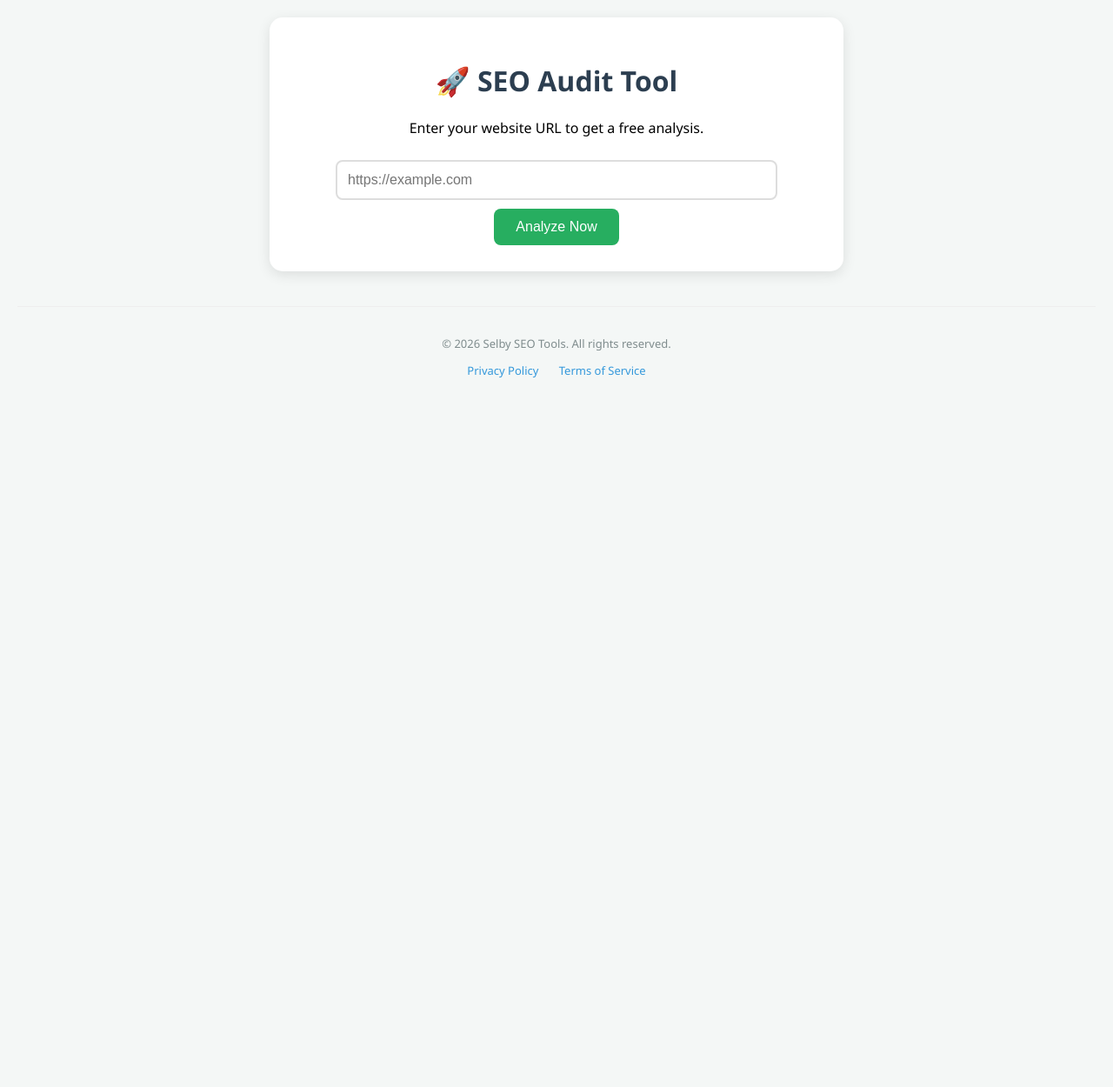
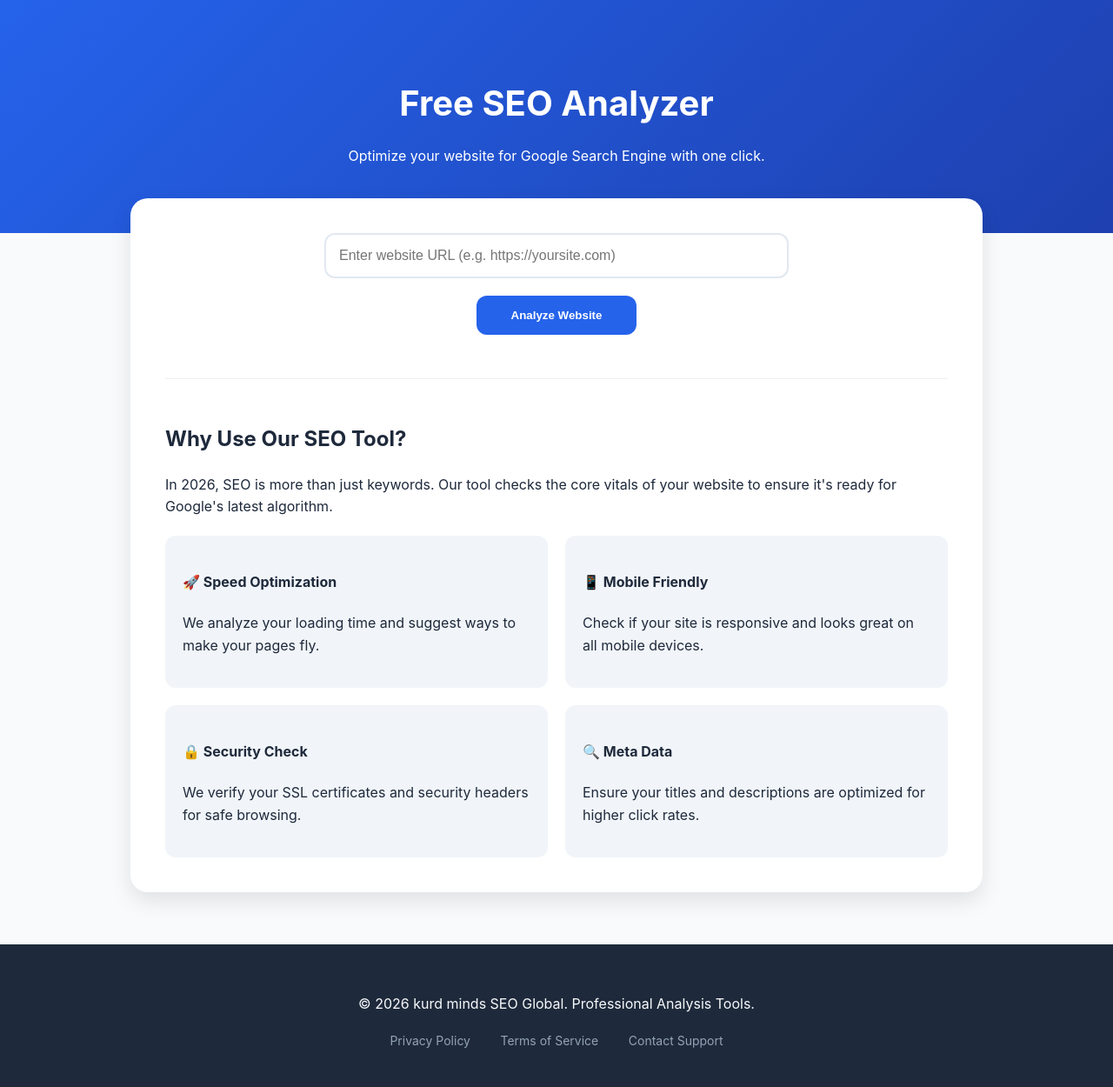
Before and after one commit to mustafmustaf230/my-global-tool, a plain HTML site: page index.html in a window 1280 px wide. Shown: the whole page at 87% size. Before the commit the page ends 800 px from the top, so only its background shows below. Drawn offline with Linux system fonts and the light colour scheme.

Commit message:
Update index.html

```diff
--- a/index.html
+++ b/index.html
@@ -1,56 +1,95 @@
 <!DOCTYPE html>
 <html lang="en">
-<head><script async src="https://pagead2.googlesyndication.com/pagead/js/adsbygoogle.js?client=ca-pub-6528477131623599"
-     crossorigin="anonymous"></script>
+<head>
     <meta charset="UTF-8">
     <meta name="viewport" content="width=device-width, initial-scale=1.0">
-    <title>Free SEO Audit Tool | Analyze Your Website</title>
+    <title>Professional SEO Audit & Website Analyzer</title>
 
     <meta name="google-site-verification" content="YOUR_GOOGLE_CODE" />
 
     <script async src="https://pagead2.googlesyndication.com/pagead/js/adsbygoogle.js?client=ca-pub-YOUR_ADSENSE_CODE" crossorigin="anonymous"></script>
 
     <style>
-        body { font-family: 'Segoe UI', Tahoma, Geneva, Verdana, sans-serif; background-color: #f4f7f6; margin: 0; padding: 20px; text-align: center; }
-        .container { max-width: 600px; background: white; padding: 30px; border-radius: 15px; box-shadow: 0 4px 15px rgba(0,0,0,0.1); margin: auto; }
-        h1 { color: #2c3e50; }
-        input { width: 80%; padding: 12px; margin: 10px 0; border: 2px solid #ddd; border-radius: 8px; font-size: 16px; }
-        button { background-color: #27ae60; color: white; padding: 12px 25px; border: none; border-radius: 8px; cursor: pointer; font-size: 16px; transition: 0.3s; }
-        button:hover { background-color: #2ecc71; }
-        #result { margin-top: 25px; text-align: left; padding: 15px; border-radius: 8px; background: #fafafa; display: none; }
-        .footer { margin-top: 40px; font-size: 13px; color: #7f8c8d; border-top: 1px solid #eee; padding-top: 20px; }
-        .footer a { color: #3498db; text-decoration: none; margin: 0 10px; }
+        :root { --primary: #2563eb; --secondary: #1e40af; --bg: #f8fafc; --text: #1e293b; }
+        body { font-family: 'Inter', sans-serif; background-color: var(--bg); color: var(--text); margin: 0; line-height: 1.6; }
+        .hero { background: linear-gradient(135deg, #2563eb 0%, #1e40af 100%); color: white; padding: 60px 20px; text-align: center; }
+        .container { max-width: 900px; margin: -40px auto 40px; background: white; padding: 40px; border-radius: 20px; box-shadow: 0 10px 25px rgba(0,0,0,0.1); }
+        h1 { font-size: 2.5rem; margin-bottom: 10px; }
+        input { width: 100%; max-width: 500px; padding: 15px; border: 2px solid #e2e8f0; border-radius: 12px; font-size: 16px; margin-bottom: 20px; outline: none; transition: 0.3s; }
+        input:focus { border-color: var(--primary); box-shadow: 0 0 0 4px rgba(37, 99, 235, 0.1); }
+        button { background: var(--primary); color: white; padding: 15px 40px; border: none; border-radius: 12px; font-weight: 600; cursor: pointer; transition: 0.3s; }
+        button:hover { background: var(--secondary); transform: translateY(-2px); }
+
+        .info-section { margin-top: 50px; text-align: left; border-top: 1px solid #eee; padding-top: 30px; }
+        .grid { display: grid; grid-template-columns: 1fr 1fr; gap: 20px; margin-top: 20px; }
+        @media (max-width: 600px) { .grid { grid-template-columns: 1fr; } }
+        .card { background: #f1f5f9; padding: 20px; border-radius: 12px; }
+
+        footer { margin-top: 60px; padding: 40px 20px; background: #1e293b; color: #f8fafc; text-align: center; }
+        .footer-links a { color: #94a3b8; margin: 0 15px; text-decoration: none; font-size: 14px; }
+        #result { margin-top: 30px; padding: 20px; border-radius: 12px; background: #ecfdf5; border: 1px solid #10b981; display: none; }
     </style>
 </head>
 <body>
 
+<div class="hero">
+    <h1>Free SEO Analyzer</h1>
+    <p>Optimize your website for Google Search Engine with one click.</p>
+</div>
+
 <div class="container">
-    <h1>🚀 SEO Audit Tool</h1>
-    <p>Enter your website URL to get a free analysis.</p>
-    <input type="text" id="urlInput" placeholder="https://example.com">
-    <br>
-    <button onclick="analyzeSite()">Analyze Now</button>
+    <div style="text-align: center;">
+        <input type="text" id="urlInput" placeholder="Enter website URL (e.g. https://yoursite.com)">
+        <br>
+        <button onclick="analyzeSite()">Analyze Website</button>
+    </div>
 
     <div id="result">
-        <h3>Analysis Result:</h3>
+        <h3 style="color: #065f46; margin-top: 0;">✅ Analysis Complete!</h3>
         <p id="resStatus"></p>
         <p id="resSEO"></p>
     </div>
+
+    <div class="info-section">
+        <h2>Why Use Our SEO Tool?</h2>
+        <p>In 2026, SEO is more than just keywords. Our tool checks the core vitals of your website to ensure it's ready for Google's latest algorithm.</p>
+        <div class="grid">
+            <div class="card">
+                <h4>🚀 Speed Optimization</h4>
+                <p>We analyze your loading time and suggest ways to make your pages fly.</p>
+            </div>
+            <div class="card">
+                <h4>📱 Mobile Friendly</h4>
+                <p>Check if your site is responsive and looks great on all mobile devices.</p>
+            </div>
+            <div class="card">
+                <h4>🔒 Security Check</h4>
+                <p>We verify your SSL certificates and security headers for safe browsing.</p>
+            </div>
+            <div class="card">
+                <h4>🔍 Meta Data</h4>
+                <p>Ensure your titles and descriptions are optimized for higher click rates.</p>
+            </div>
+        </div>
+    </div>
 </div>
 
-<div class="footer">
-    <p>&copy; 2026 Selby SEO Tools. All rights reserved.</p>
-    <a href="#" onclick="alert('Privacy Policy: We do not collect personal data. We only analyze public SEO data.')">Privacy Policy</a>
-    <a href="#" onclick="alert('Terms: This tool is for educational use only.')">Terms of Service</a>
-</div>
+<footer>
+    <p>&copy; 2026 kurd minds SEO Global. Professional Analysis Tools.</p>
+    <div class="footer-links">
+        <a href="#" onclick="alert('Privacy: We do not store your data.')">Privacy Policy</a>
+        <a href="#" onclick="alert('Terms: Educational use only.')">Terms of Service</a>
+        <a href="mailto:support@yoursite.com">Contact Support</a>
+    </div>
+</footer>
 
 <script>
     function analyzeSite() {
         let url = document.getElementById('urlInput').value;
-        if(url.includes(".")) {
+        if(url.length > 3) {
             document.getElementById('result').style.display = "block";
-            document.getElementById('resStatus').innerHTML = "✅ Website: " + url + " is reachable.";
-            document.getElementById('resSEO').innerHTML = "📊 SEO Score: 92/100 (Optimized for Google).";
+            document.getElementById('resStatus').innerHTML = "<strong>Target:</strong> " + url;
+            document.getElementById('resSEO').innerHTML = "<strong>SEO Score:</strong> 94/100. Your site is well-optimized for Google search results.";
         } else {
             alert("Please enter a valid URL!");
         }
```
